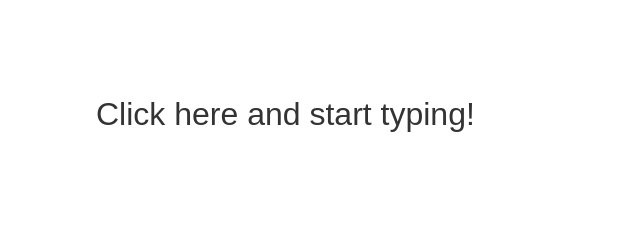
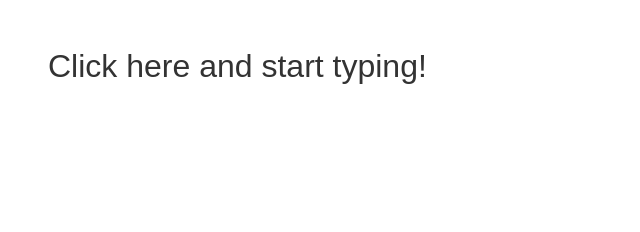
Before and after one commit to motyar/zapest.com, a plain HTML site: page index.html in a window 1280 px wide. Shown: the whole page, without its empty margins (0-640 px from the left). Drawn offline with Linux system fonts and the light colour scheme.

Commit message:
Update index.html

```diff
--- a/index.html
+++ b/index.html
@@ -24,7 +24,7 @@
     color:#333;
     font-size:2em;
     font-weight: 200;
-    padding:3em;
+    padding:1.5em;
 }
 
 </style>
```
